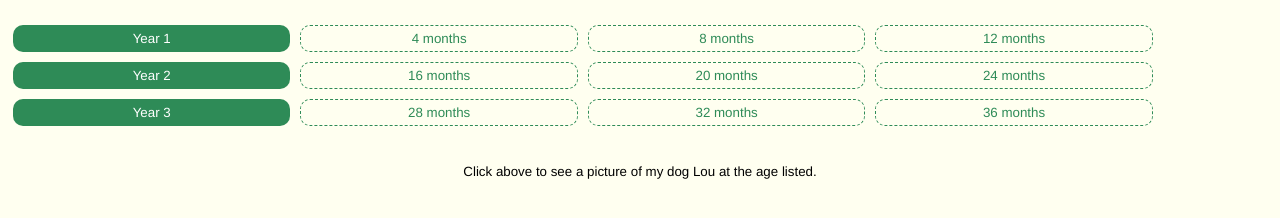
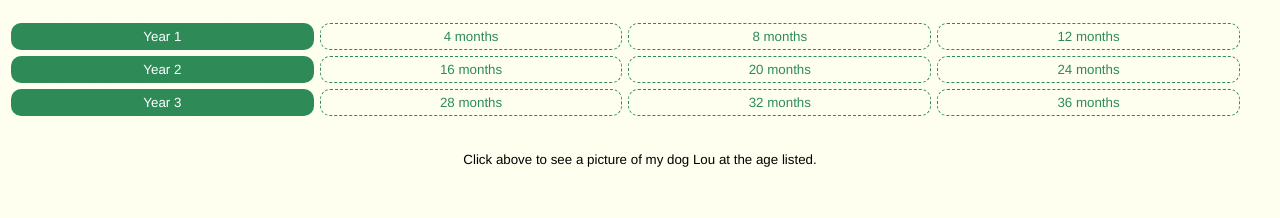
Before and after one commit to dupto3/lou-pics, a plain HTML site: page index.html in a window 1280 px wide. Shown: the part 70-288 px from the top of the page. Drawn offline with nearby package versions, Linux system fonts and the light colour scheme.

Commit message:
Change tile width

```diff
--- a/css/style.css
+++ b/css/style.css
@@ -11,10 +11,10 @@ html {
 }
 
 .Tile {
-    width: 21%;
+    width: 23%;
     float: left;
     text-align: center;
-    margin: 5px;
+    margin: 3px;
     padding: 5px;
     border: 1px dashed seagreen;
     border-radius: 10px;
```
